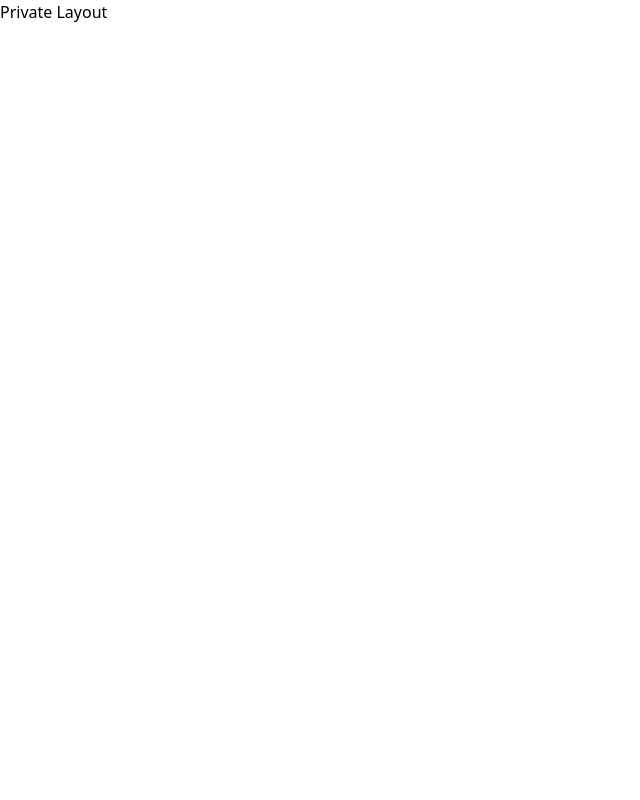
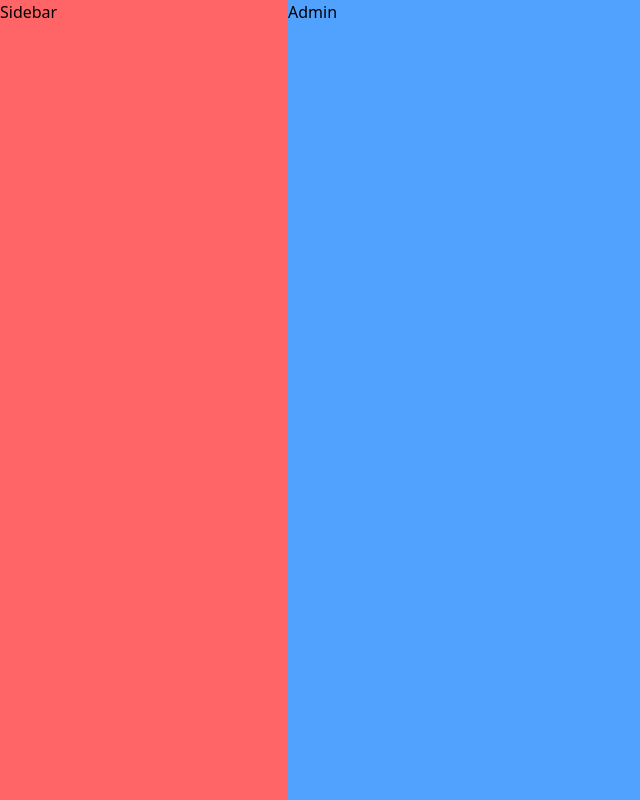
Before and after one commit to hanrike/pyppageTailwind, a React (Vite) app: page /admin/clientes in a window 1280 px wide. Shown: the whole page, without its empty margins (0-640 px from the left). Built offline with nearby package versions, Linux system fonts and the light colour scheme.

Commit message:
rutas funcionando con su privateLayout, PublicLayout y AuthLayout con estilos tailwind

```diff
--- a/src/layouts/AuthLayout.jsx
+++ b/src/layouts/AuthLayout.jsx
@@ -2,10 +2,12 @@ import { Outlet } from "react-router-dom";
 import React from 'react'
 
 const AuthLayout = () => {
+  //Debo importar el outlet para que con el react router dom queden quemados los layouts con las rutas especificas en este caso registro
+  // y login
   return (
-    <div>
-        Autenticacion
-    </div>
+    <main className='flex-grow bg-blue-400'>
+      <Outlet/>
+    </main>
   )
 }
 
--- a/src/layouts/PrivateLayout.jsx
+++ b/src/layouts/PrivateLayout.jsx
@@ -1,10 +1,18 @@
 import { Outlet } from "react-router-dom";
 import React from 'react'
+import Sidebar from "../components/Sidebar";
+
 
 const PrivateLayout = () => {
+  //Debo importar el oulet para que con el react router dom queden quemados los layouts con las rutas especificas en este caso index,
+  //vehiculos y clientes
   return (
-    <div>
-      Private Layout
+    //con esta clase divido el sidebar de todos los private layout de admin clientes y vehiculos con sus rutas funcionando
+    <div className="flex w-screen h-screen">
+      <Sidebar/>
+      <main className='flex-grow bg-blue-400'>
+        <Outlet/>
+      </main>
     </div>
   )
 }
```
